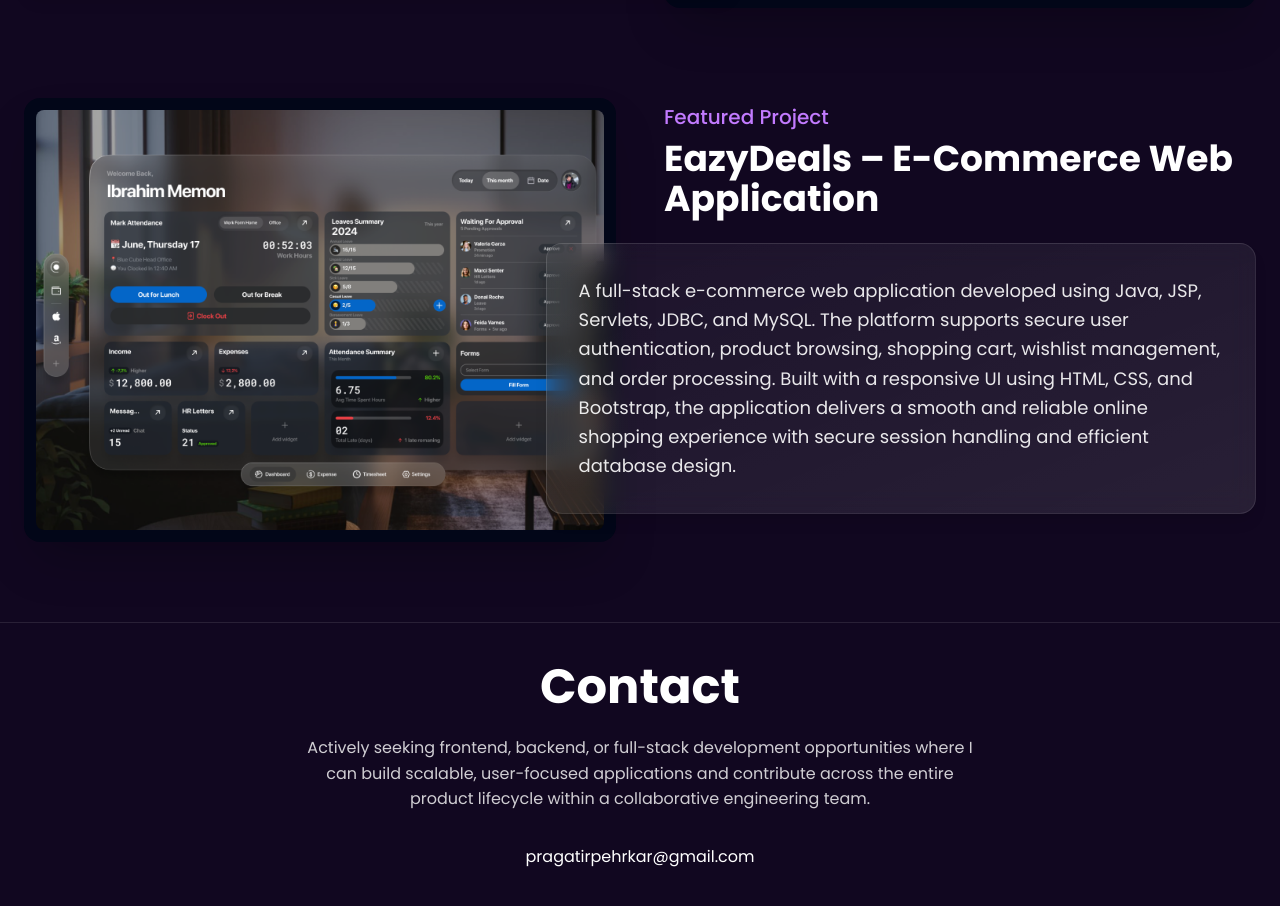
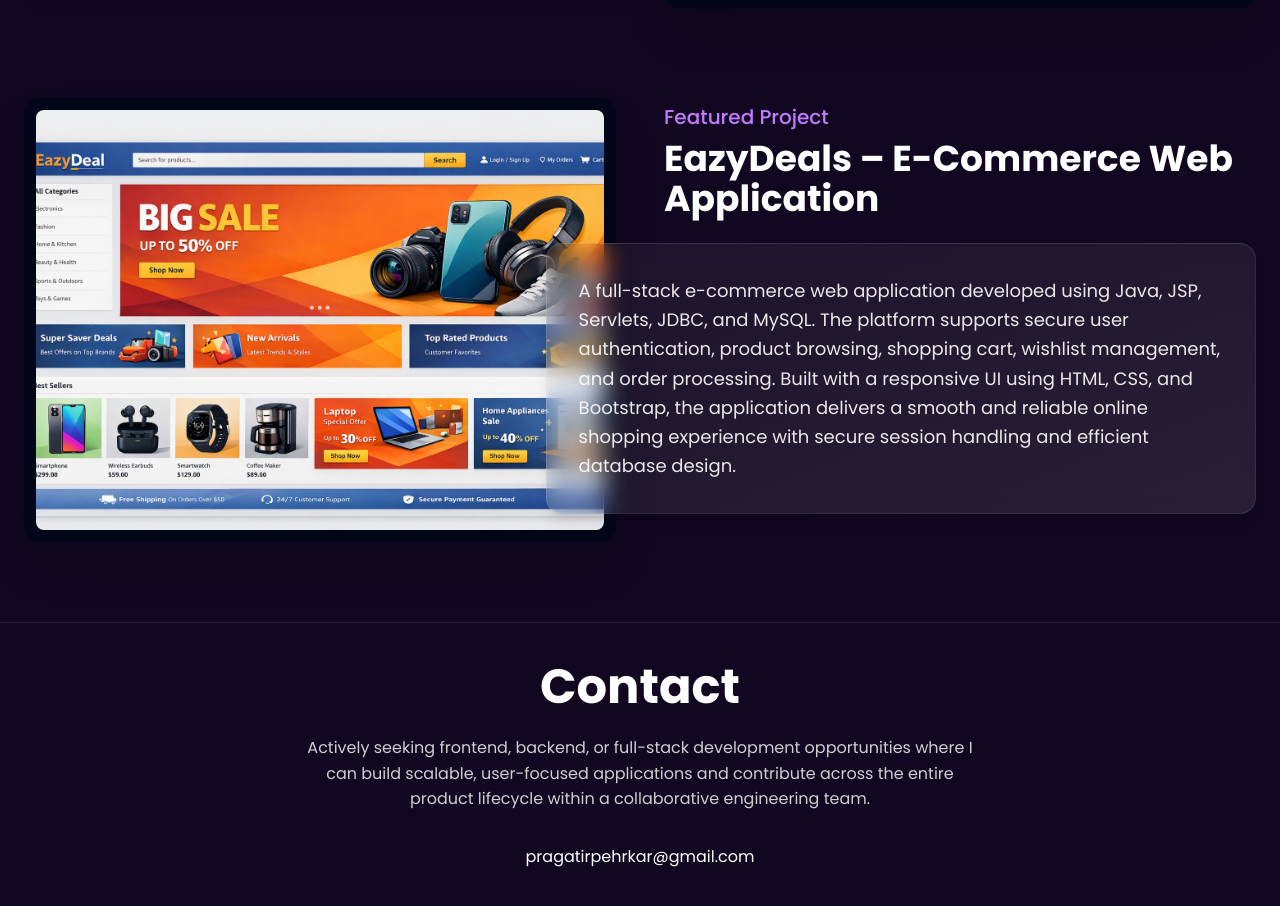
Before and after one commit to Prari2725/devfolio, a Next.js app: page / in a window 1280 px wide. Shown: the part 3117-4023 px from the top of the page. Built offline with nearby package versions, Linux system fonts and the light colour scheme.

Commit message:
Adding project media

```diff
--- a/app/components/Projects.tsx
+++ b/app/components/Projects.tsx
@@ -23,7 +23,7 @@
     description: "A full-stack e-commerce web application developed using Java, JSP, Servlets, JDBC, and MySQL. The platform supports secure user authentication, product browsing, shopping cart, wishlist management, and order processing. Built with a responsive UI using HTML, CSS, and Bootstrap, the application delivers a smooth and reliable online shopping experience with secure session handling and efficient database design.",
     link: "",
 
-    image: "/projects/project-2.png",
+    image: "/projects/project2.png",
   },
 ];
 
```
Also changed, not shown: public/projects/project-2.png (deleted), public/projects/project2.png (added).
